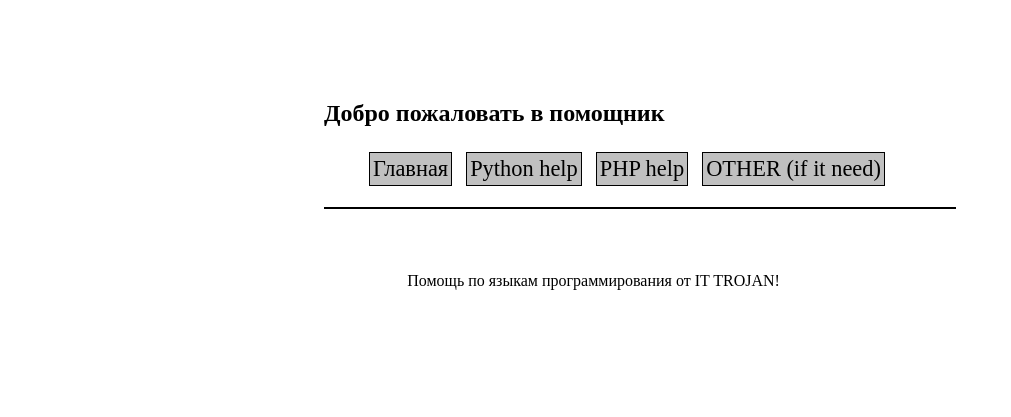
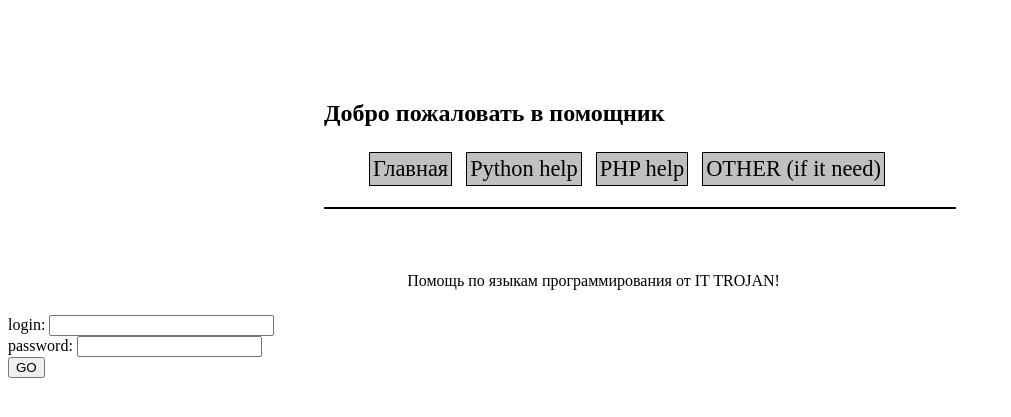
Before and after one commit to vagon512/testsite, a PHP site: page / in a window 1280 px wide. Shown: the top 417 px of the page, without its empty margins (0-1011 px from the left). Run offline with PHP 8.4, Linux system fonts and the light colour scheme; data that the repository does not hold is empty.

Commit message:
small change

```diff
--- a/index.php
+++ b/index.php
@@ -8,5 +8,18 @@ $page->head();
 	Помощь по языкам программирования от IT TROJAN!
 </p>
 <?php
+  echo "<form action = index.php method=post>
+        login:
+         <input type=text name=login maxlength=23 size = 25>
+         <br>
+         password:
+         <input type=password name=passwd size=20>
+         <br>
+         <input type=submit value=GO>
+         </form>";
+  if($_POST['login']){
+  	echo $_POST['login'];
+  }
+
 $page->foot();
 ?>
```
